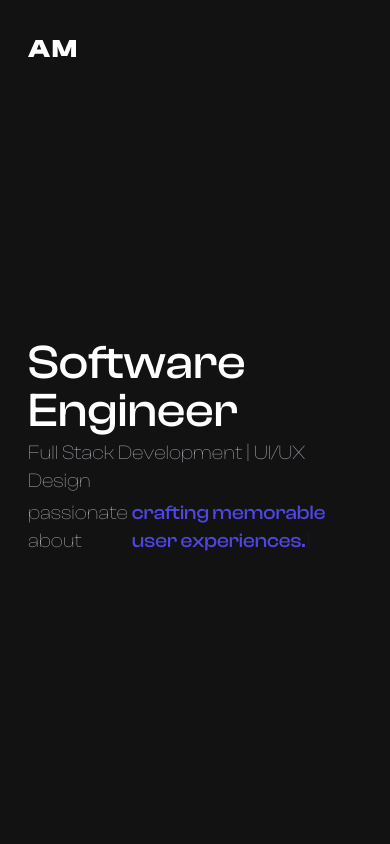
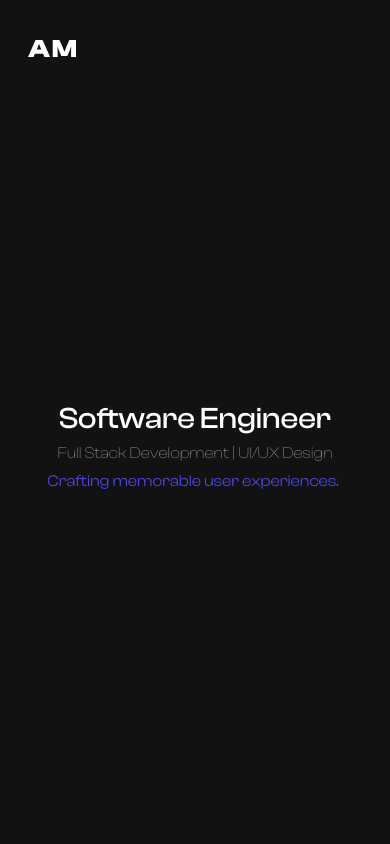
Before and after one commit to AlonsoMtzG/alonsomtz-portfolio, a Next.js app: page / in a window 390 px wide. Shown: the top 844 px of the page. Built offline with nearby package versions, Linux system fonts and the light colour scheme.

Commit message:
about responsive

```diff
--- a/components/About/index.jsx
+++ b/components/About/index.jsx
@@ -13,28 +13,25 @@ export const About = ({ divRef }) => {
         className="mb-12 gap-1 flex-col w-full flex items-center justify-center"
         ref={divRef}
       >
-        <h1 className="font-medium text-5xl">Software Engineer</h1>
-        <h3 className="font-thin text-zinc-400 text-xl">
+        <h1 className="font-medium text-3xl md:text-5xl">Software Engineer</h1>
+        <h3 className="font-thin text-zinc-400 md:text-xl">
           Full Stack Development | UI/UX Design
         </h3>
-        <div className="font-thin flex gap-1 text-zinc-400 text-xl">
-          passionate about{' '}
-          <span
-            className={`font-medium ${textColorSelected} transition-all duration-300`}
+        <p
+          className={`font-normal md:text-xl ${textColorSelected} transition-all duration-300 flex-wrap`}
         >
           <Typewriter
             options={{
               strings: [
-                  'crafting memorable user experiences.',
-                  'merging code and creativity.',
-                  'building digital ecosystems.',
+                'Crafting memorable user experiences.',
+                'Merging code and creativity.',
+                'Building digital ecosystems.',
               ],
               autoStart: true,
               loop: true,
             }}
           />
-          </span>
-        </div>
+        </p>
       </div>
     </section>
   );
```
Lines whose indentation alone changed are shown as unchanged.
